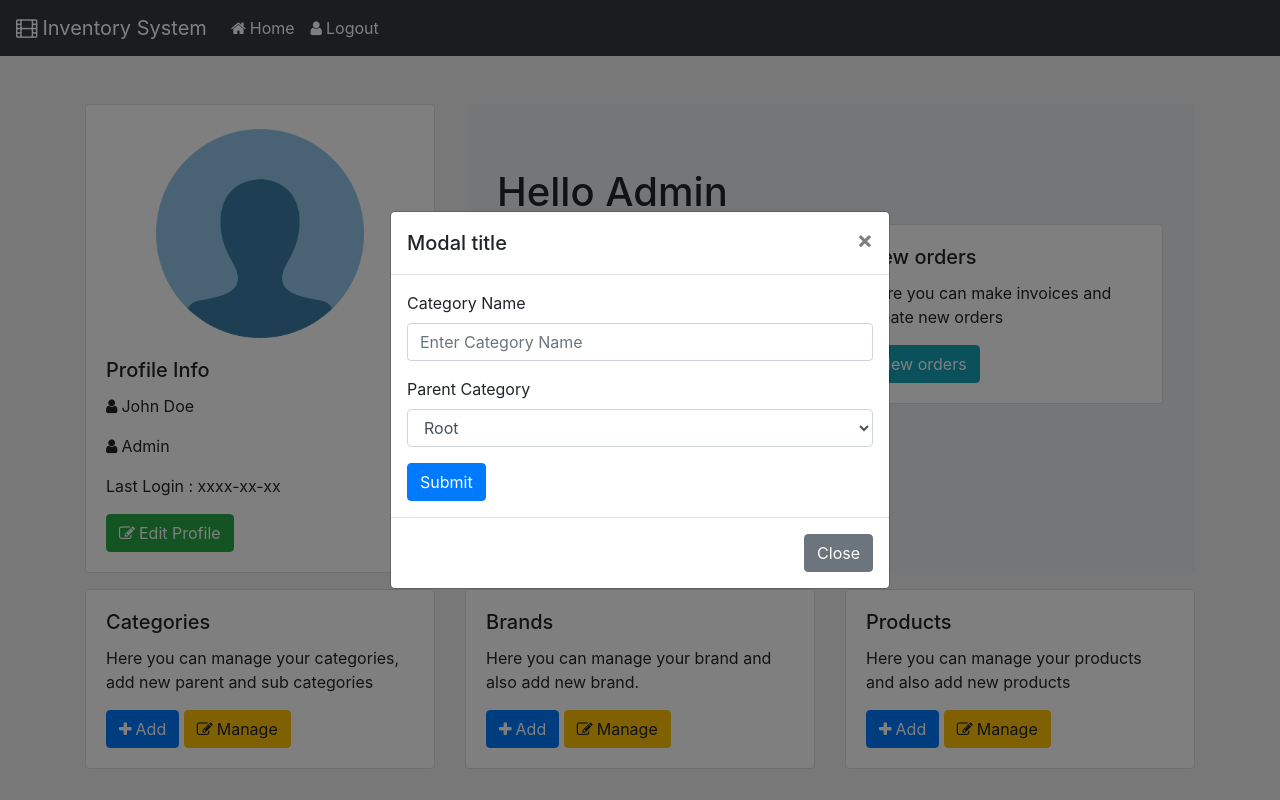
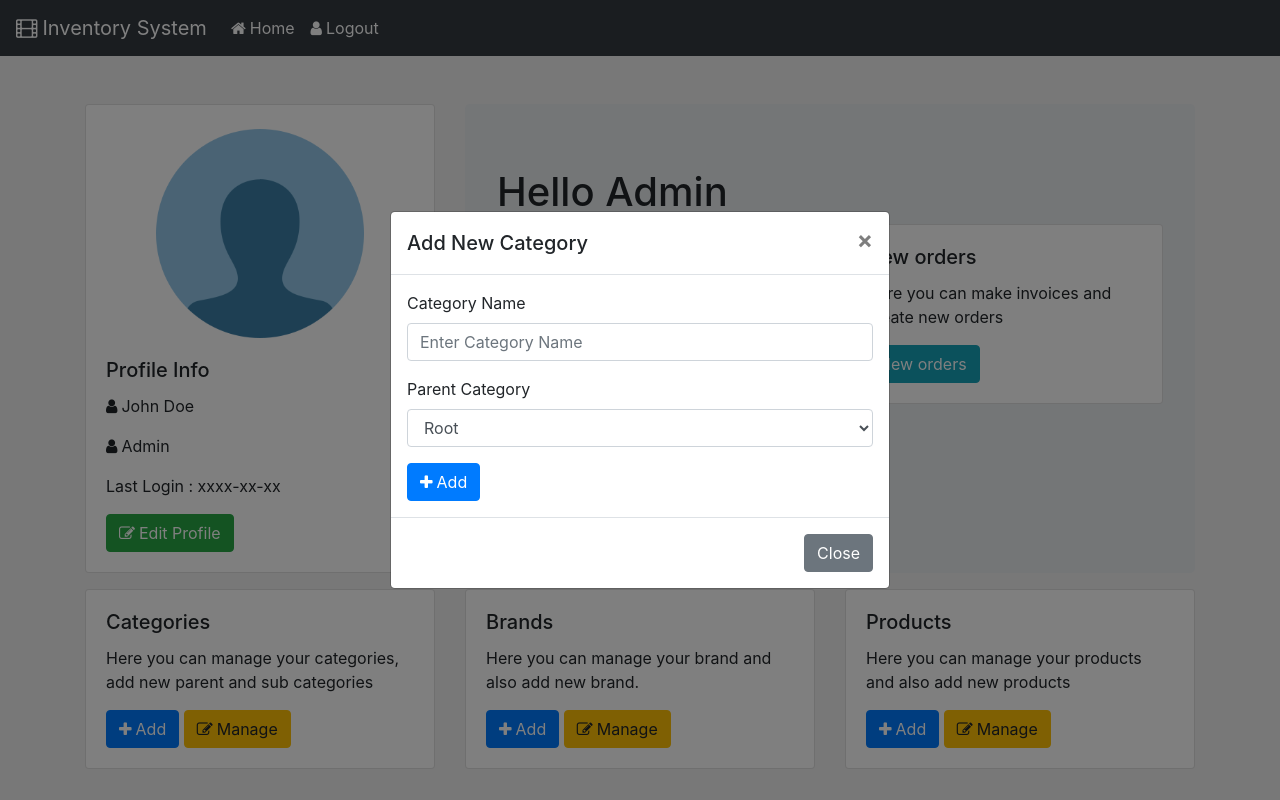
Before and after one commit to radoslawczapp/eCommerceWebsite, a PHP site: page /eCommerceWebsite/dashboard.php in a window 1280 px wide, after a click on "Add". Run offline with PHP 8.4, Linux system fonts and the light colour scheme; the visitor is signed in with stand-in values (Sample User, id 1); data that the repository does not hold is empty; some libraries are stand-ins or nearby versions; grey boxes are pictures that could not be loaded.

Commit message:
Adding Categories and Brands

```diff
--- a/public_html/includes/DBOperation.php
+++ b/public_html/includes/DBOperation.php
@@ -37,6 +37,19 @@
         }
         return "NO_DATA";
     }
+
+    public function addBrand($brand_name){
+        $pre_stmt = $this->con->prepare("INSERT INTO `brands`(`brand_name`, `status`) VALUES (?,?)");
+        $status = 1;
+        $pre_stmt->bind_param("si", $brand_name, $status);
+        $result = $pre_stmt->execute() or die($this->con->error);
+
+        if ($result) {
+            return "BRAND_ADDED";
+        } else {
+            return 0;
+        }
+    }
 }
 // $opr = new DBOperation();
 // echo $opr->addCategory(1, "Mobiles");
--- a/public_html/includes/process.php
+++ b/public_html/includes/process.php
@@ -24,7 +24,42 @@
     $obj = new DBOperation();
     $rows = $obj->getAllRecord("categories");
     foreach($rows as $row){
-        echo "<option value='" . $row["parent_cat"] . "'>" . $row["category_name"] . "</option>";
+        echo "<option value='" . $row["cid"] . "'>" . $row["category_name"] . "</option>";
     }
     exit();
 }
+
+// Add Category
+if(isset($_POST["category_name"]) AND isset($_POST["parent_cat"])){
+    $obj = new DBOperation();
+    $result = $obj->addCategory($_POST["parent_cat"], $_POST["category_name"]);
+    echo $result;
+    exit();
+}
+
+// Add Brand
+if (isset($_POST["brand_name"])) {
+    $obj = new DBOperation();
+    $result = $obj->addBrand($_POST["brand_name"]);
+    echo $result;
+    exit();
+}
+
+
+
+
+
+
+
+
+
+
+
+
+
+
+
+
+
+
+?>
--- a/public_html/js/main.js
+++ b/public_html/js/main.js
@@ -161,4 +161,51 @@
             }
         })
     }
+
+    // Add Category
+    $("#category_form").on("submit", function(){
+        if ($("#category_name").val() === ""){
+            $("#category_name").addClass("border-danger");
+            $("#cat_error").html("<span class='text-danger'>Please Enter Category Name</span>");
+        } else{
+            $.ajax({
+                url : DOMAIN+"/includes/process.php",
+                method: "POST",
+                data : $("#category_form").serialize(),
+                success :function(data){
+                    if(data == "CATEGORY_ADDED"){
+                        $("#category_name").removeClass("border-danger");
+                        $("#cat_error").html("<span class='text-success'>New Category Added Successfully!</span>");
+                        $("#cateogry_name").val("");
+                    } else{
+                        alert(data);
+                    }
+                }
+            })
+        }
+    })
+
+    // Add Brand
+    $("#brand_form").on("submit", function(){
+        if($("#brand_name").val() === ""){
+            $("#brand_name").addClass("border-danger");
+            $("#brand_error").html("<span class='text-danger'>Please Enter Brand Name</span>");
+        } else{
+            $.ajax({
+                url : DOMAIN+"/includes/process.php",
+                method : "POST",
+                data : $("#brand_form").serialize(),
+                success : function(data){
+                    if(data == "BRAND_ADDED"){
+                        $("#brand_name").removeClass("border-danger");
+                        $("#brand_error").html("<span class='text-success'>New Band Added Successfully!</span>");
+                        $("#brand_name").val("");
+                    } else{
+                        alert(data);
+                    }
+
+                }
+            })
+        }
+    })
 })
--- a/public_html/templates/brand.php
+++ b/public_html/templates/brand.php
@@ -3,15 +3,23 @@
     <div class="modal-dialog modal-dialog-centered" role="document">
         <div class="modal-content">
             <div class="modal-header">
-                <h5 class="modal-title" id="exampleModalCenterTitle">Modal title</h5>
+                <h5 class="modal-title" id="exampleModalCenterTitle">Add New Brand</h5>
                 <button type="button" class="close" data-dismiss="modal" aria-label="Close">
                     <span aria-hidden="true">&times;</span>
                 </button>
             </div>
-            <div class="modal-body"></div>
+            <div class="modal-body">
+                <form id="brand_form" onsubmit="return false">
+                    <div class="form-group">
+                        <label>Brand Name</label>
+                        <input type="text" class="form-control" name="brand_name" id="brand_name" aria-describedby="emailHelp" placeholder="Enter Brand Name">
+                        <small id="brand_error" class="form-text text-muted"></small>
+                    </div>
+                    <button type="submit" class="btn btn-primary"><i class="fa fa-plus">&nbsp;</i>Add</button>
+                </form>
+            </div>
             <div class="modal-footer">
                 <button type="button" class="btn btn-secondary" data-dismiss="modal">Close</button>
-                <button type="button" class="btn btn-primary">Save changes</button>
             </div>
         </div>
     </div>
--- a/public_html/templates/category.php
+++ b/public_html/templates/category.php
@@ -3,13 +3,13 @@
     <div class="modal-dialog modal-dialog-centered" role="document">
         <div class="modal-content">
             <div class="modal-header">
-                <h5 class="modal-title" id="exampleModalCenterTitle">Modal title</h5>
+                <h5 class="modal-title" id="exampleModalCenterTitle">Add New Category</h5>
                 <button type="button" class="close" data-dismiss="modal" aria-label="Close">
                     <span aria-hidden="true">&times;</span>
                 </button>
             </div>
             <div class="modal-body">
-                <form id="form_category" onsubmit="return false">
+                <form id="category_form" onsubmit="return false">
                     <div class="form-group">
                         <label>Category Name</label>
                         <input type="text" class="form-control" name="category_name" id="category_name" aria-describedby="emailHelp" placeholder="Enter Category Name">
@@ -21,7 +21,7 @@
 
                         </select>
                     </div>
-                    <button type="submit" class="btn btn-primary">Submit</button>
+                    <button type="submit" class="btn btn-primary"><i class="fa fa-plus">&nbsp;</i>Add</button>
                 </form>
             </div>
             <div class="modal-footer">
```
